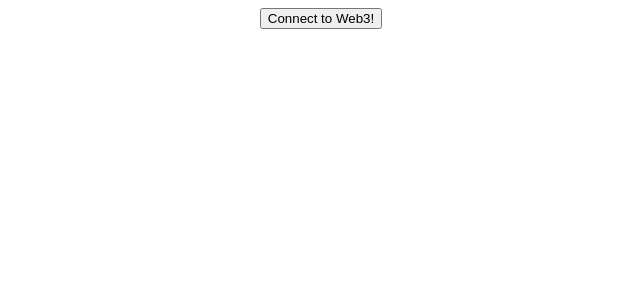
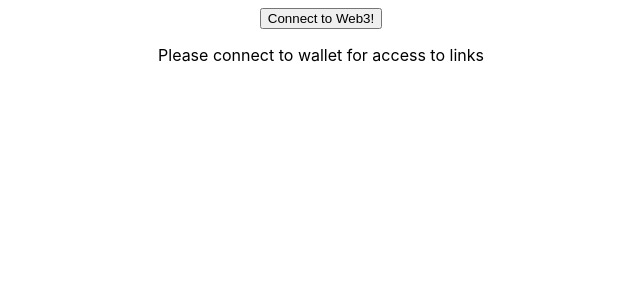
Before and after one commit to noxonsu/dash.onout.org, a React (Create React App) app: page / in a window 1280 px wide. Shown: the top 300 px of the page, without its empty margins (319-959 px from the left). Built offline with nearby package versions, Linux system fonts and the light colour scheme; what web3modal would draw is missing.

Commit message:
add auth and check address on subscription

```diff
--- a/src/App.tsx
+++ b/src/App.tsx
@@ -1,11 +1,12 @@
+import Authentification from "./conponents/Authentification";
 import WithWeb3Connect from "./conponents/WithWeb3Connect";
 
 function App() {
   return (
     <div className="App">
       <WithWeb3Connect>
-        <div className="App-header">
-        </div>
+        <div className="App-header"></div>
+        <Authentification />
       </WithWeb3Connect>
     </div>
   );
--- /dev/null
+++ b/src/conponents/Authentification/index.css
@@ -0,0 +1,5 @@
+.auth {
+  display: flex;
+  justify-content: center;
+  margin-top: 1rem;
+}
--- /dev/null
+++ b/src/conponents/Authentification/index.tsx
@@ -0,0 +1,39 @@
+
+import { useContext } from "react";
+import { useCheckAddress } from "../../hooks/useCheckAddress";
+import { Web3ConnecStateContext } from "../WithWeb3Connect";
+
+import './index.css'
+
+type CheckAddressProps = { address: string }
+
+const CheckAddress = ({address} : CheckAddressProps ) => {
+  const { isCheckLoading, isSubscribed } = useCheckAddress(address);
+
+
+  if (isCheckLoading) return <span>Checking your address...</span>
+  if (isSubscribed === undefined) return <></>;
+
+  return isSubscribed
+    ? <span>You have subscribed, soon here will be list of our products</span>
+    : <span>You have't subscriber, please fill form bellow that subscribe to our company then you will get links list to buy our products</span>
+
+}
+
+const Authentification = () => {
+  const {account, isWeb3Loading} = useContext(Web3ConnecStateContext);
+
+  return (
+    <div className="auth">
+      {
+        isWeb3Loading
+        ? <></>
+        : !account.address
+        ? <span>Please connect to wallet for access to links</span>
+        : <CheckAddress address={account.address} />
+      }
+    </div>
+  );
+};
+
+export default Authentification
--- a/src/conponents/WithWeb3Connect/index.css
+++ b/src/conponents/WithWeb3Connect/index.css
@@ -1,7 +1,7 @@
 .Web3Connect {
   display: flex;
   justify-content: center;
-  padding: 0.5rem;
+  margin-top: 0.5rem;
 }
 
 .ConnectButton {
--- a/src/conponents/WithWeb3Connect/index.tsx
+++ b/src/conponents/WithWeb3Connect/index.tsx
@@ -15,7 +15,7 @@ type Web3ConnectState = {
   balance: string;
 };
 
-const initialWeb3ConnectState = {
+const initialWeb3ConnectState: Web3ConnectState = {
   connected: false,
   provider: null,
   address: '',
@@ -39,15 +39,11 @@ const web3Modal = new Web3Modal({
   providerOptions // required
 });
 
-type SetWeb3ConnectState = (state: Web3ConnectState) => void;
-
 type WithModalProps = {
   children?: any;
 };
 
-
-export const Web3ConnectUpdaterContext = createContext({} as SetWeb3ConnectState);
-export const Web3ConnecStateContext = createContext({} as Web3ConnectState);
+export const Web3ConnecStateContext = createContext({account: initialWeb3ConnectState, isWeb3Loading: false});
 
 const WithWeb3Connect = ({ children }: WithModalProps) => {
   const [account, setAccount] = useState<Web3ConnectState>(initialWeb3ConnectState);
@@ -112,7 +108,7 @@ const WithWeb3Connect = ({ children }: WithModalProps) => {
     console.log(signedMessage);
   };
 
-  const web3ModalContent = (
+  const web3ConnectContent = (
     <div className="Web3Connect">
       { isWeb3Loading ?
         (
@@ -145,12 +141,10 @@ const WithWeb3Connect = ({ children }: WithModalProps) => {
 
 
   return (
-    <Web3ConnectUpdaterContext.Provider value={setAccount}>
-      <Web3ConnecStateContext.Provider value={account}>
-        {web3ModalContent}
-        {children}
-      </Web3ConnecStateContext.Provider>
-    </Web3ConnectUpdaterContext.Provider>
+    <Web3ConnecStateContext.Provider value={{account, isWeb3Loading}}>
+      {web3ConnectContent}
+      {children}
+    </Web3ConnecStateContext.Provider>
   );
 };
 
--- /dev/null
+++ b/src/hooks/useCheckAddress.ts
@@ -0,0 +1,48 @@
+import { useState, useEffect } from "react";
+import axios from "axios";
+
+// Set config defaults when creating the instance
+const axiosInstance = axios.create({
+  baseURL: 'http://localhost:5000'
+});
+
+export const useCheckAddress = (address: string) => {
+  const [isCheckLoading, setIsCheckLoading] = useState(false);
+  const [isSubscribed, setIsSubscribed] = useState<boolean | undefined>(undefined);
+
+  useEffect(() => {
+
+    if (!address) {
+        return setIsSubscribed(undefined);
+    }
+
+    const _checkAddress = async () => {
+      try {
+        setIsCheckLoading(true);
+
+        const _isSubscribed = await checkAddress(address);
+        setIsSubscribed(_isSubscribed);
+      } catch (err) {
+        console.error(`Error: Can't fetch space list. Description: ${err}`);
+      } finally {
+        setIsCheckLoading(false);
+      }
+    };
+    _checkAddress();
+  }, [address]);
+
+  return {
+    isSubscribed,
+    isCheckLoading,
+  };
+};
+
+export const checkAddress = async (address: string) => {
+  const relult = await axiosInstance.get('/check', {
+    params: {
+      address: address
+    }
+  });
+
+  return relult?.data?.response?.result?.length > 0;
+};
```
